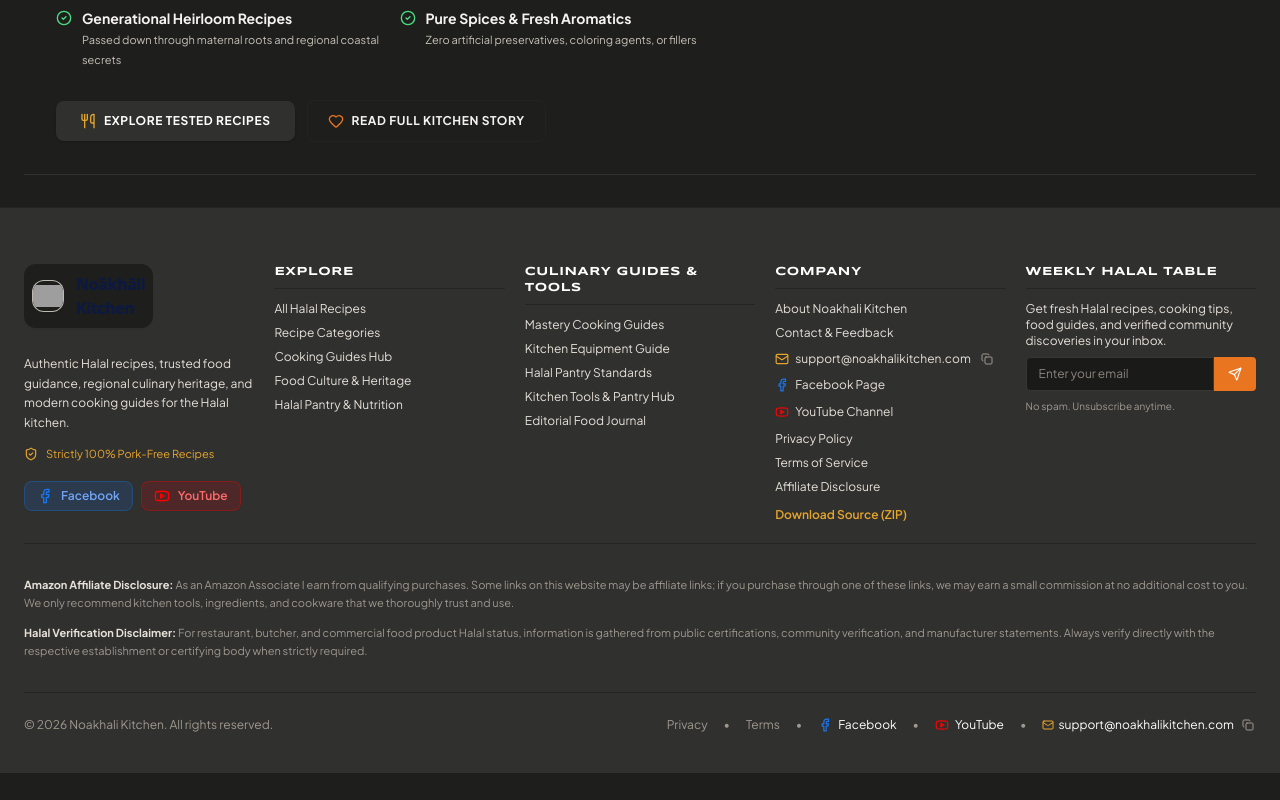
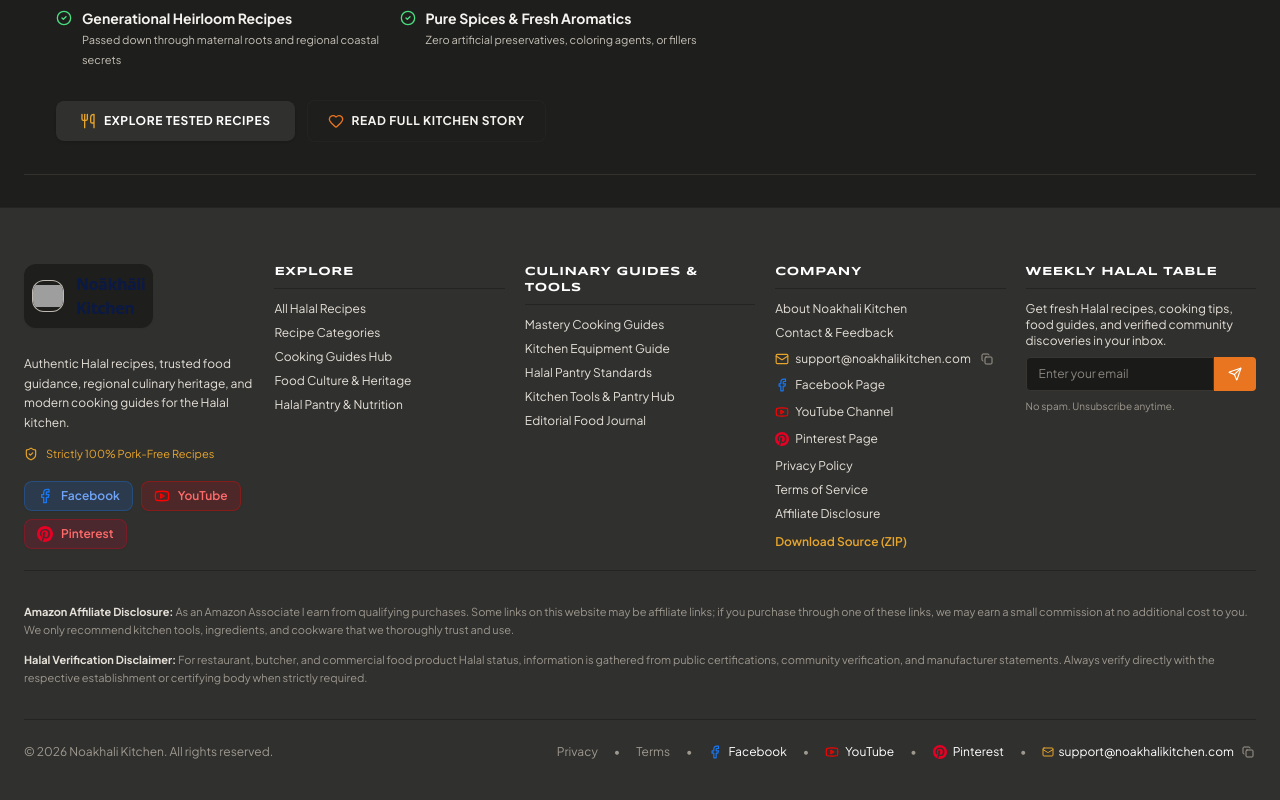
Before and after one commit to bodiul-collab/noakhalirecipe, a React (Vite) app: page / in a window 1280 px wide. Shown: the part 4184-4984 px from the top of the page. Before the commit the page ends 4957 px from the top, so only its background shows below. Built offline with nearby package versions, Linux system fonts and the light colour scheme; grey boxes are pictures that could not be loaded; a web font is replaced by a local one.

Commit message:
feat: integrate GTM and add social media links
- Add Google Tag Manager for tracking.
- Update structured data with social media profiles.
- Add Pinterest link and icon to the footer.

```diff
--- a/index.html
+++ b/index.html
@@ -1,6 +1,13 @@
 <!doctype html>
 <html lang="en" class="dark tight-mode">
   <head>
+    <!-- Google Tag Manager -->
+    <script>(function(w,d,s,l,i){w[l]=w[l]||[];w[l].push({'gtm.start':
+    new Date().getTime(),event:'gtm.js'});var f=d.getElementsByTagName(s)[0],
+    j=d.createElement(s),dl=l!='dataLayer'?'&l='+l:'';j.async=true;j.src=
+    'https://www.googletagmanager.com/gtm.js?id='+i+dl;f.parentNode.insertBefore(j,f);
+    })(window,document,'script','dataLayer','GTM-TJ3BXVJ4');</script>
+    <!-- End Google Tag Manager -->
     <meta charset="UTF-8" />
     <meta name="viewport" content="width=device-width, initial-scale=1.0" />
     <script>
@@ -98,7 +105,12 @@
               "@type": "ImageObject",
               "url": "https://www.noakhalikitchen.com/icon.svg"
             },
-            "description": "Premium Halal culinary platform centered on authentic Halal recipes, Bengali food heritage, regional South Asian culinary culture, and cooking guides."
+            "description": "Premium Halal culinary platform centered on authentic Halal recipes, Bengali food heritage, regional South Asian culinary culture, and cooking guides.",
+            "sameAs": [
+              "https://www.facebook.com/profile.php?id=61594626825993",
+              "https://youtube.com/@noakhalikitchen-d6r?si=YuWX6F5eY9gDY7IR",
+              "https://www.pinterest.com/noakhalikitchen/"
+            ]
           },
           {
             "@type": "WebSite",
@@ -126,6 +138,10 @@
     <link href="https://fonts.googleapis.com/css2?family=Montserrat:wght@500;600;700;800&family=Playfair+Display:ital,wght@0,400;0,500;0,600;0,700;1,400;1,600&family=Plus+Jakarta+Sans:ital,wght@0,400;0,500;0,600;0,700;1,400&family=Syncopate:wght@400;700&display=swap" rel="stylesheet">
   </head>
   <body class="bg-[#FAF9F6] text-[#3F3C38] font-sans antialiased selection:bg-[#F8CD78] selection:text-[#242423]">
+    <!-- Google Tag Manager (noscript) -->
+    <noscript><iframe src="https://www.googletagmanager.com/ns.html?id=GTM-TJ3BXVJ4"
+    height="0" width="0" style="display:none;visibility:hidden"></iframe></noscript>
+    <!-- End Google Tag Manager (noscript) -->
     <div id="root"></div>
     <script type="module" src="/src/main.tsx"></script>
   </body>
--- a/src/components/Footer.tsx
+++ b/src/components/Footer.tsx
@@ -5,6 +5,17 @@
 interface FooterProps {
   onNavigate: (route: string) => void;
 }
+
+const PinterestIcon: React.FC<{ className?: string }> = ({ className = "w-4 h-4" }) => (
+  <svg
+    viewBox="0 0 24 24"
+    fill="currentColor"
+    className={className}
+    aria-hidden="true"
+  >
+    <path d="M12 0C5.373 0 0 5.372 0 12c0 5.084 3.163 9.426 7.627 11.174-.105-.949-.2-2.405.042-3.441.218-.937 1.407-5.965 1.407-5.965s-.359-.719-.359-1.782c0-1.668.967-2.914 2.171-2.914 1.023 0 1.518.769 1.518 1.69 0 1.029-.655 2.568-.994 3.995-.283 1.194.599 2.169 1.777 2.169 2.133 0 3.772-2.249 3.772-5.495 0-2.873-2.064-4.882-5.012-4.882-3.414 0-5.418 2.561-5.418 5.207 0 1.031.397 2.138.893 2.738a.36.36 0 0 1 .083.345l-.333 1.36c-.053.22-.174.267-.402.161-1.499-.698-2.436-2.889-2.436-4.649 0-3.785 2.75-7.262 7.929-7.262 4.163 0 7.398 2.967 7.398 6.931 0 4.136-2.607 7.464-6.227 7.464-1.216 0-2.359-.631-2.75-1.378l-.748 2.853c-.271 1.043-1.002 2.35-1.492 3.146C9.57 23.812 10.763 24 12 24c6.627 0 12-5.373 12-12 0-6.628-5.373-12-12-12z" />
+  </svg>
+);
 
 export const Footer: React.FC<FooterProps> = ({ onNavigate }) => {
   const [email, setEmail] = useState("");
@@ -130,6 +141,16 @@
               >
                 <Youtube className="w-4 h-4 text-[#FF0000] group-hover:scale-110 transition-transform" />
                 <span>YouTube</span>
+              </a>
+              <a
+                href="https://www.pinterest.com/noakhalikitchen/"
+                target="_blank"
+                rel="noopener noreferrer"
+                className="inline-flex items-center gap-2 px-3 py-1.5 rounded-lg bg-[#E60023]/15 hover:bg-[#E60023]/25 text-[#FF6B6B] hover:text-white border border-[#E60023]/30 transition-all text-xs font-semibold group shadow-xs"
+                title="Follow Noakhali Kitchen on Pinterest"
+              >
+                <PinterestIcon className="w-4 h-4 text-[#E60023] group-hover:scale-110 transition-transform" />
+                <span>Pinterest</span>
               </a>
             </div>
           </div>
@@ -307,6 +328,18 @@
                 </a>
               </li>
               <li>
+                <a
+                  href="https://www.pinterest.com/noakhalikitchen/"
+                  target="_blank"
+                  rel="noopener noreferrer"
+                  className="hover:text-[#E7A52B] transition-colors inline-flex items-center gap-1.5"
+                  title="Follow Noakhali Kitchen on Pinterest"
+                >
+                  <PinterestIcon className="w-3.5 h-3.5 text-[#E60023]" />
+                  <span>Pinterest Page</span>
+                </a>
+              </li>
+              <li>
                 <button
                   onClick={() => onNavigate("/privacy")}
                   className="hover:text-[#E7A52B] transition-colors"
@@ -468,6 +501,17 @@
               <span>YouTube</span>
             </a>
             <span>&bull;</span>
+            <a
+              href="https://www.pinterest.com/noakhalikitchen/"
+              target="_blank"
+              rel="noopener noreferrer"
+              className="hover:text-[#FF6B6B] transition-colors inline-flex items-center gap-1.5 text-white"
+              title="Noakhali Kitchen on Pinterest"
+            >
+              <PinterestIcon className="w-3.5 h-3.5 text-[#E60023]" />
+              <span>Pinterest</span>
+            </a>
+            <span>&bull;</span>
             <div className="flex items-center gap-1.5">
               <a
                 href={`mailto:${contactEmail}?subject=Noakhali%20Kitchen%20Inquiry%20%26%20Feedback`}
```
